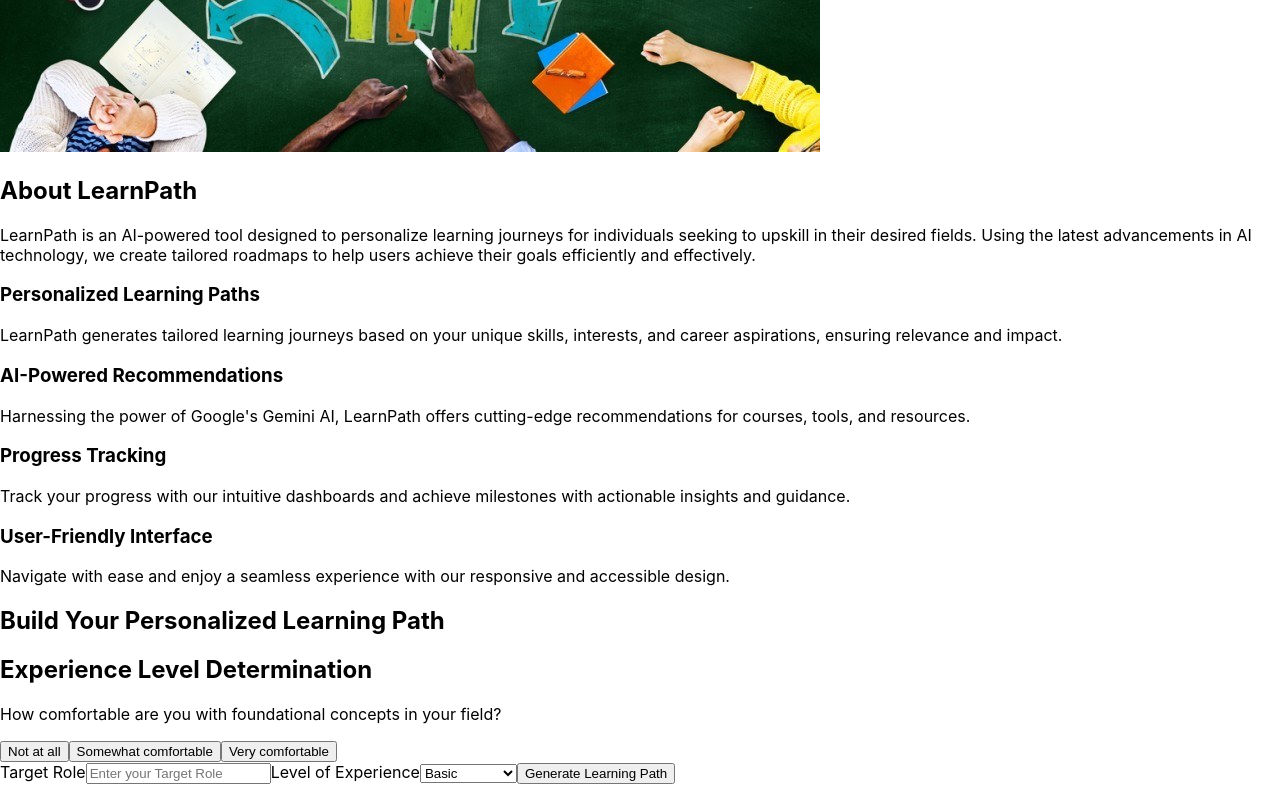
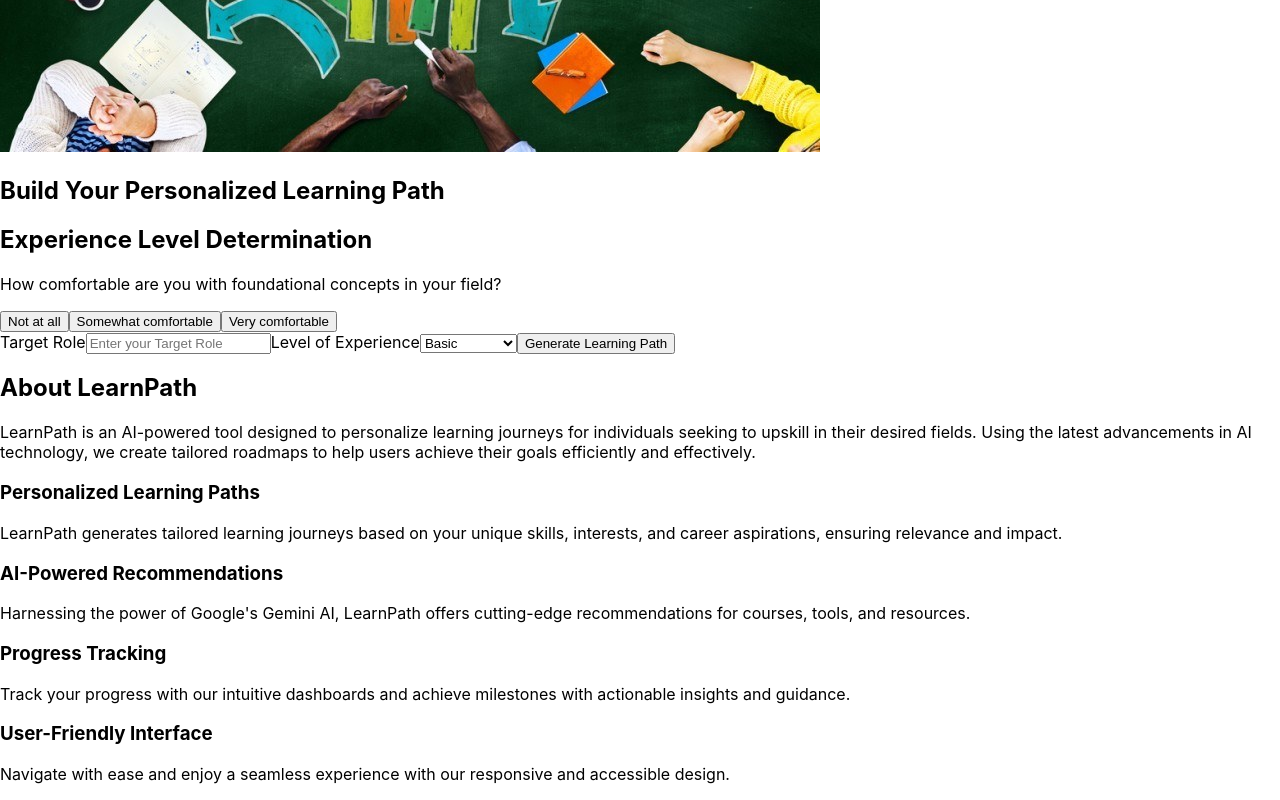
Before and after one commit to JayeshWani7/LearnPath, a React (Create React App) app: page / in a window 1280 px wide. Shown: the part 687-1487 px from the top of the page. Built offline with nearby package versions, Linux system fonts and the light colour scheme.

Commit message:
Reorder About component in App to render after LearningPathGenerator

```diff
--- a/src/App.js
+++ b/src/App.js
@@ -22,7 +22,7 @@
       <Navbar onAuthChange={handleAuthChange} />
       <main>
         <Home />
-        <About />
+
         <section id="learning-path-generator" className="py-12 bg-gray-50">
           <div className="container mx-auto px-4">
             <h2
@@ -42,6 +42,7 @@
             <LearningPathGenerator isAuthenticated={isAuthenticated} user={user} initialExperience={levelOfExperience} />
           </div>
         </section>
+        <About />
       </main>
     </div>
   );
```
